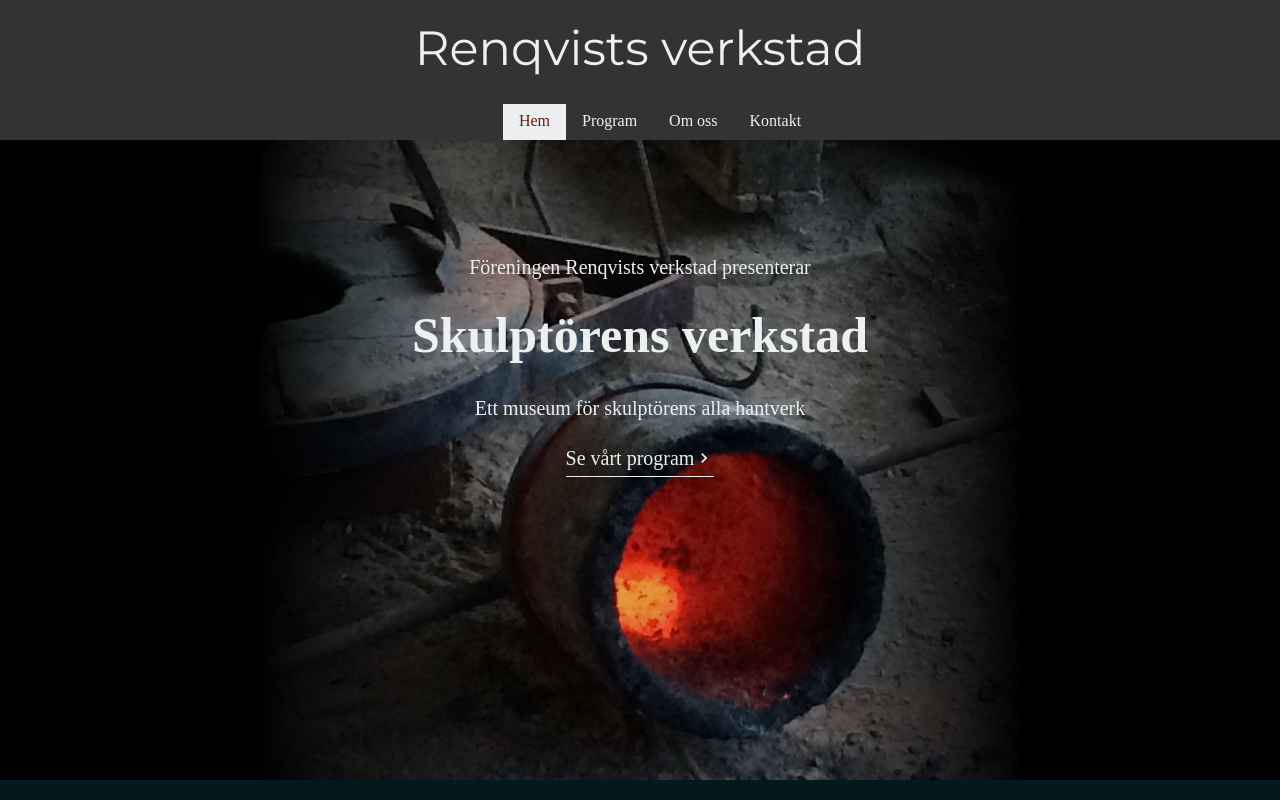
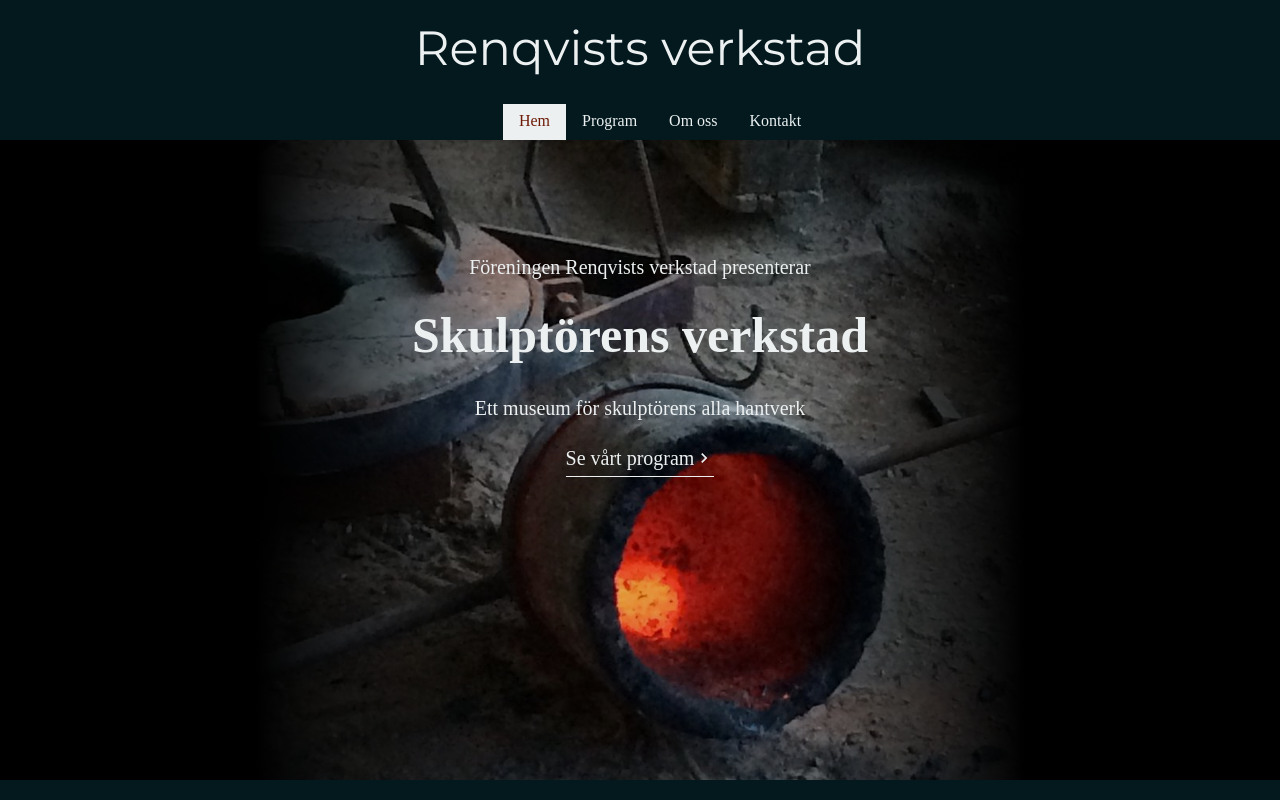
Before and after one commit to LeoDanielsson/renqvistsverkstad, a Next.js app: page / in a window 1280 px wide. Shown: the top 800 px of the page. Built offline with nearby package versions, Linux system fonts and the light colour scheme; what typography would draw is missing.

Commit message:
green header

```diff
--- a/components/header.js
+++ b/components/header.js
@@ -9,7 +9,7 @@ const StyledHeader = styled.header`
   flex-direction: column;
   align-items: center;
   padding: 24px 0;
-  background-color: ${black};
+  background-color: ${darkGreen};
   padding-bottom: 0;
 `;
 
```
